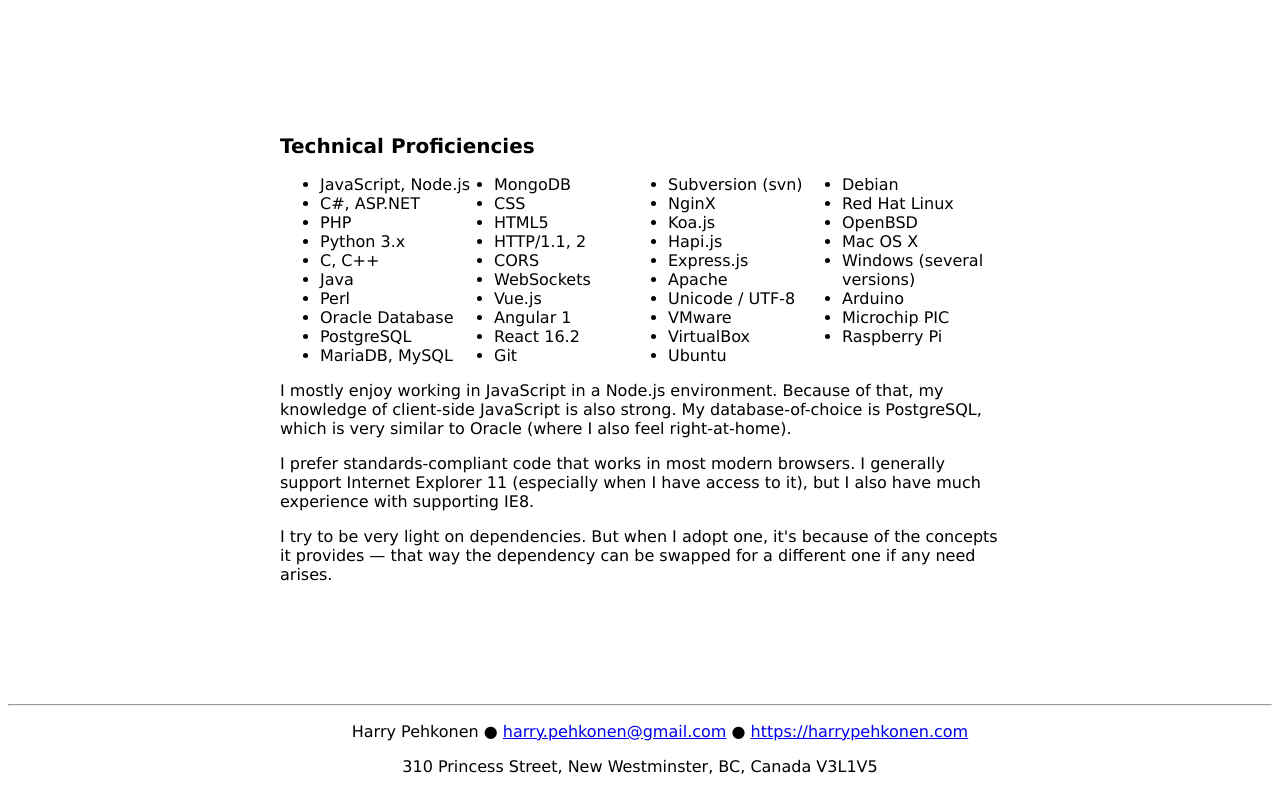
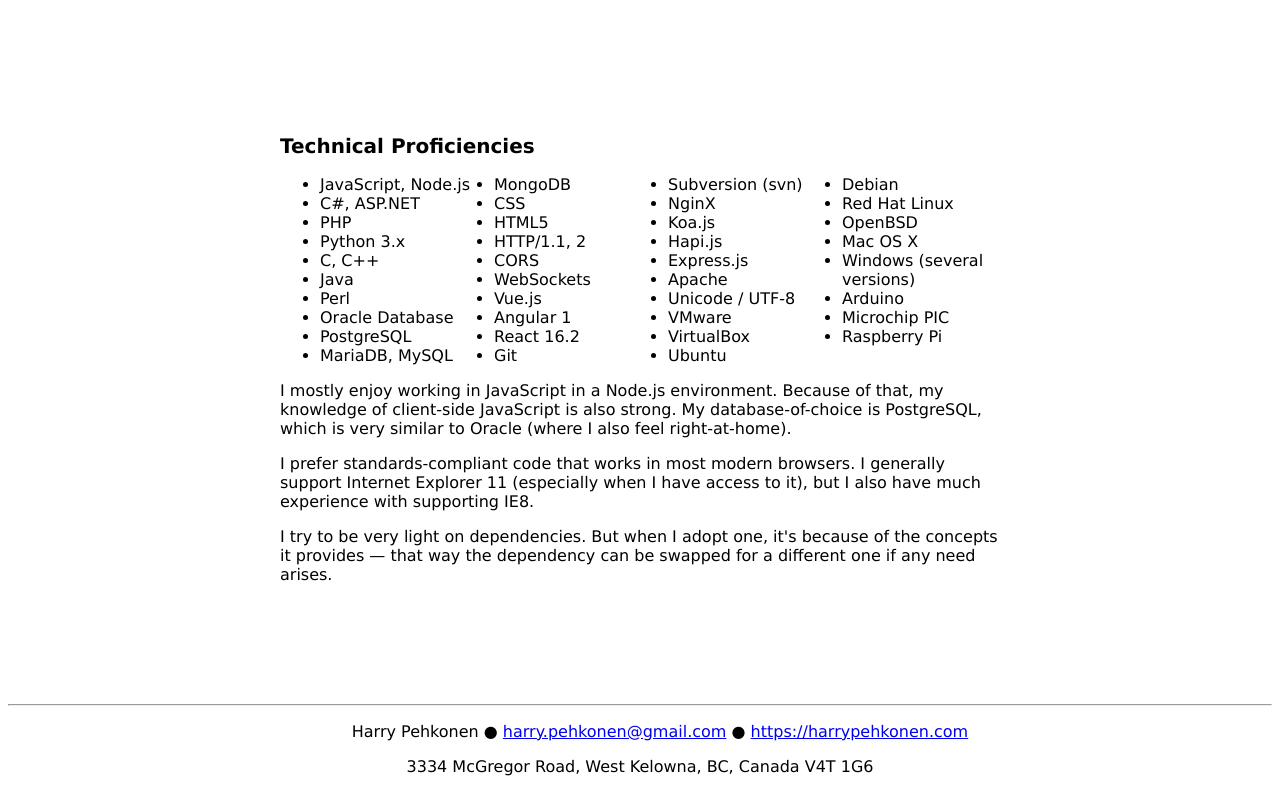
Before and after one commit to HarryPehkonen/harrypehkonen-com, a website: page static/index.html in a window 1280 px wide. Shown: the part 1995-2795 px from the top of the page. Drawn offline with Linux system fonts and the light colour scheme; a web font is replaced by a local one.

Commit message:
updated mailing address

```diff
--- a/static/index.html
+++ b/static/index.html
@@ -185,7 +185,7 @@
   <li><a href="mailto:harry.pehkonen+resume@gmail.com?subject=Résumé">harry.pehkonen@gmail.com</a></li>
   <li><a href="https://harrypehkonen.com">https://harrypehkonen.com</a></li>
 </ul>
-<p>310 Princess Street, New Westminster, BC, Canada V3L1V5</p>
+<p>3334 McGregor Road, West Kelowna, BC, Canada V4T 1G6</p>
 </footer>
 
 <script src="/js/scripts.js"></script>
```
